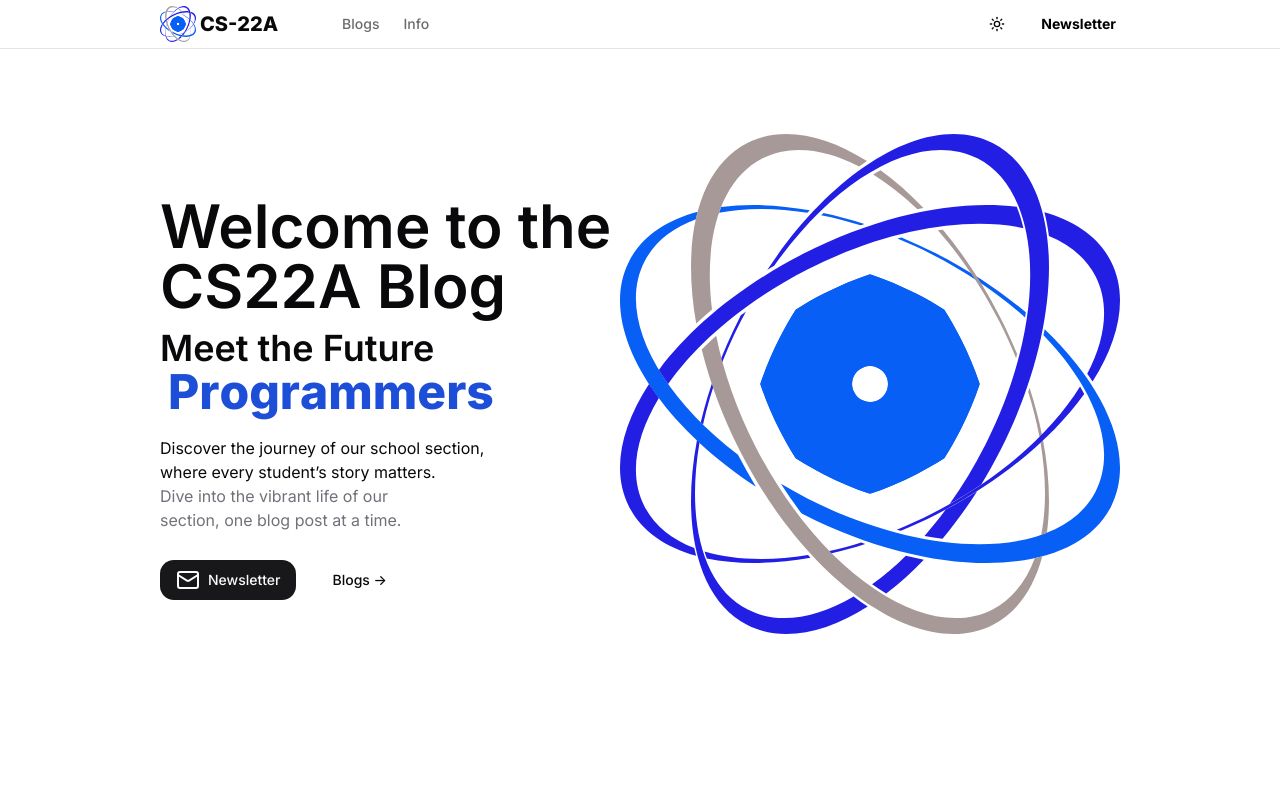
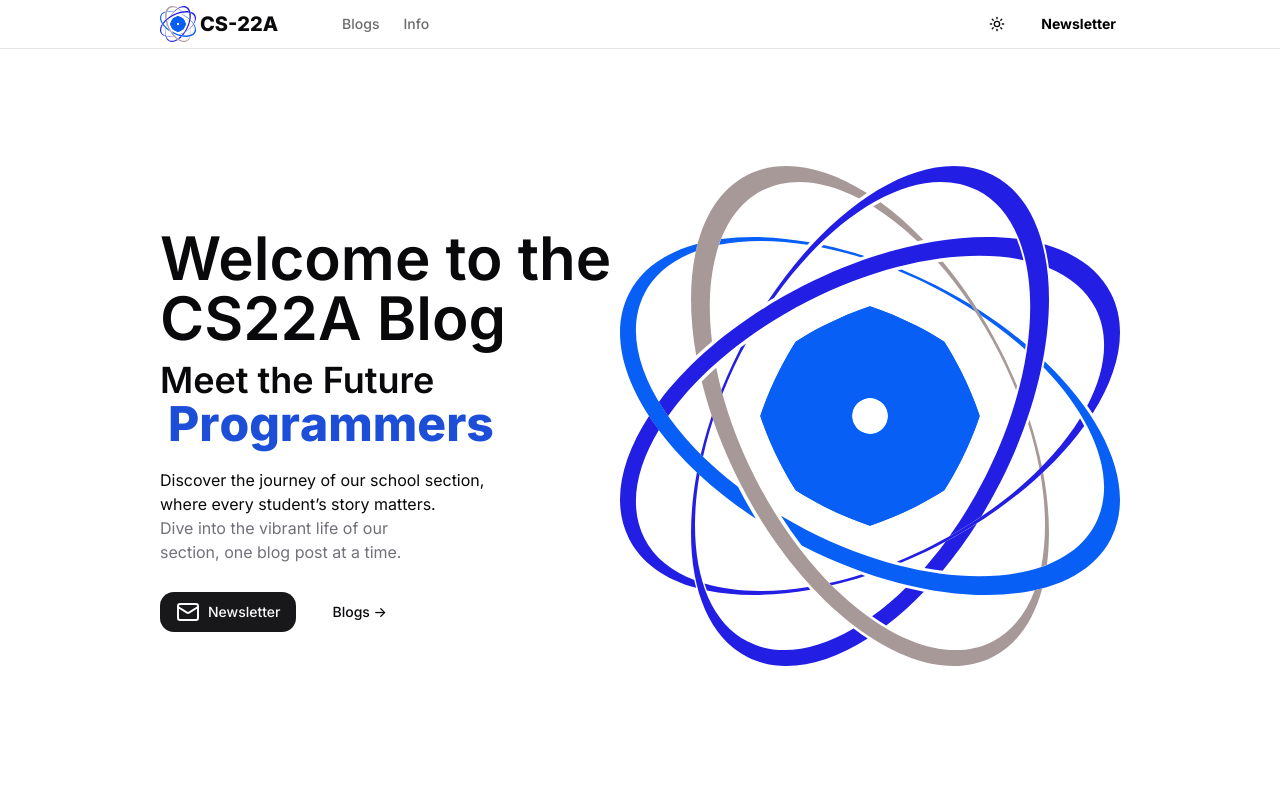
Before and after one commit to androniconucum/cs22a-blog, a Next.js app: page / in a window 1280 px wide. Shown: the top 800 px of the page. Built offline with nearby package versions, Linux system fonts and the light colour scheme.

Commit message:
new homepage

```diff
--- a/app/page.tsx
+++ b/app/page.tsx
@@ -18,7 +18,7 @@ export default function Home() {
 
 
       return(
-        <div className="max-w-full pt-20">
+        <div className="max-w-full pt-28">
         <div className="max-w-full mt-10 flex justify-between mx-40">
        <Section>
       <div className="mt-7 max-w-full text-6xl pb-0 mb-0 font-semibold lg:text-6xl">
```
